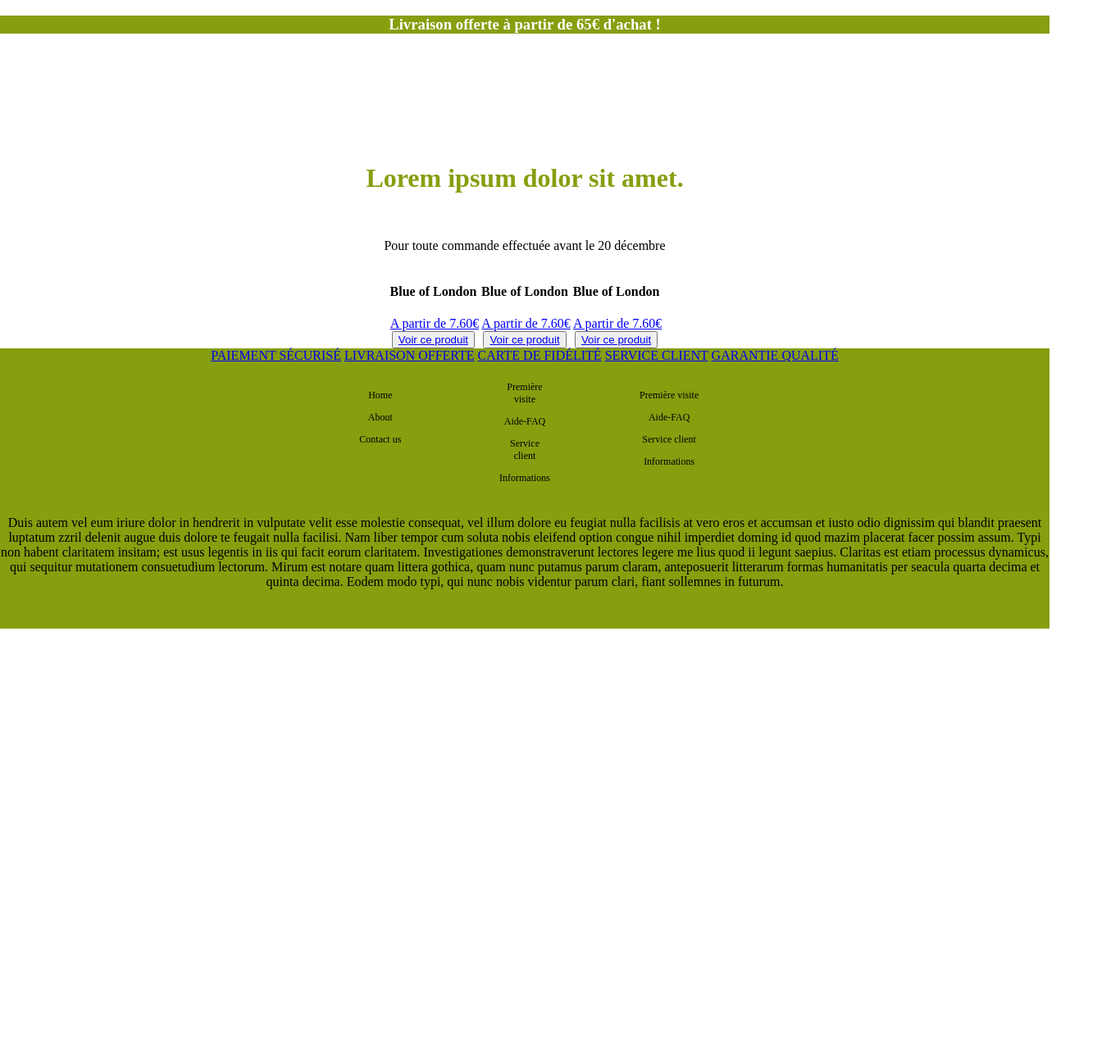
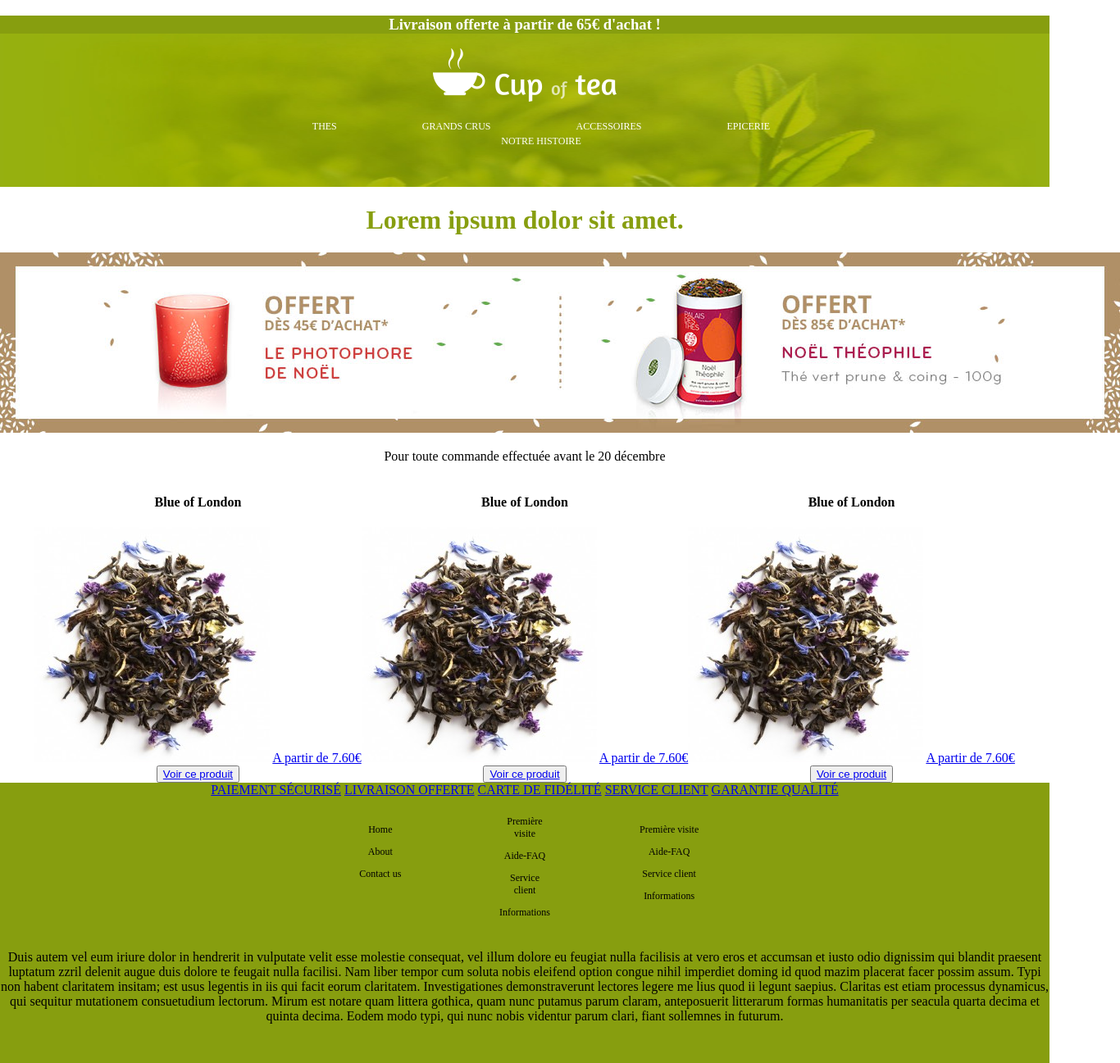
Before and after one commit to Ihs-b/cup_of_tea, a plain HTML site: page index.html in a window 1280 px wide. Shown: the whole page at 82% size, 1366 px wide, since content can reach past the window. Before the commit the page ends 800 px from the top, so only its background shows below. Drawn offline with Linux system fonts and the light colour scheme.

Commit message:
image url change

```diff
--- a/index.html
+++ b/index.html
@@ -11,7 +11,7 @@
         <h3>Livraison offerte à partir de 65€ d'achat !</h3>
         <div class="header-container">
             <div class="banner">
-                <img class="logo" src="logo.png" alt="">
+                <img class="logo" src="assets/logo.png" alt="">
             </div>
             <nav>
                 <ul>
@@ -27,27 +27,27 @@
     <main>
         <div class="offer-banner">
         <h1>Lorem ipsum dolor sit amet.</h1>
-        <img src="offre-noel.jpg" alt="">
+        <img src="assets/offre-noel.jpg" alt="">
         <p>Pour toute commande effectuée avant le 20 décembre</p>
         </div>
         <article class="products">
             <div class="tea">
                 <h4>Blue of London</h4>
-                <img src="tea.jpg" alt="">
+                <img src="assets/tea.jpg" alt="">
                 <a href="#">A partir de 7.60€</a>
                 <br>
                 <button type="button"><a href="#">Voir ce produit</a></button>
             </div>
             <div class="tea">
                 <h4>Blue of London</h4>
-                <img src="tea.jpg" alt="">
+                <img src="assets/tea.jpg" alt="">
                 <a href="#">A partir de 7.60€</a>
                 <br>
                 <button type="button"><a href="#">Voir ce produit</a></button>
             </div>
             <div class="tea">
                 <h4>Blue of London</h4>
-                <img src="tea.jpg" alt="">
+                <img src="assets/tea.jpg" alt="">
                 <a href="#">A partir de 7.60€</a>
                 <br>
                 <button type="button"><a href="#">Voir ce produit</a></button>
--- a/style.css
+++ b/style.css
@@ -4,7 +4,7 @@ body{
 }
 
 header{
-    background-image: url("bg.jpg");
+    background-image: url("assets/bg.jpg");
     background-repeat: no-repeat;
     background-size:  100% 100%;
 
```
